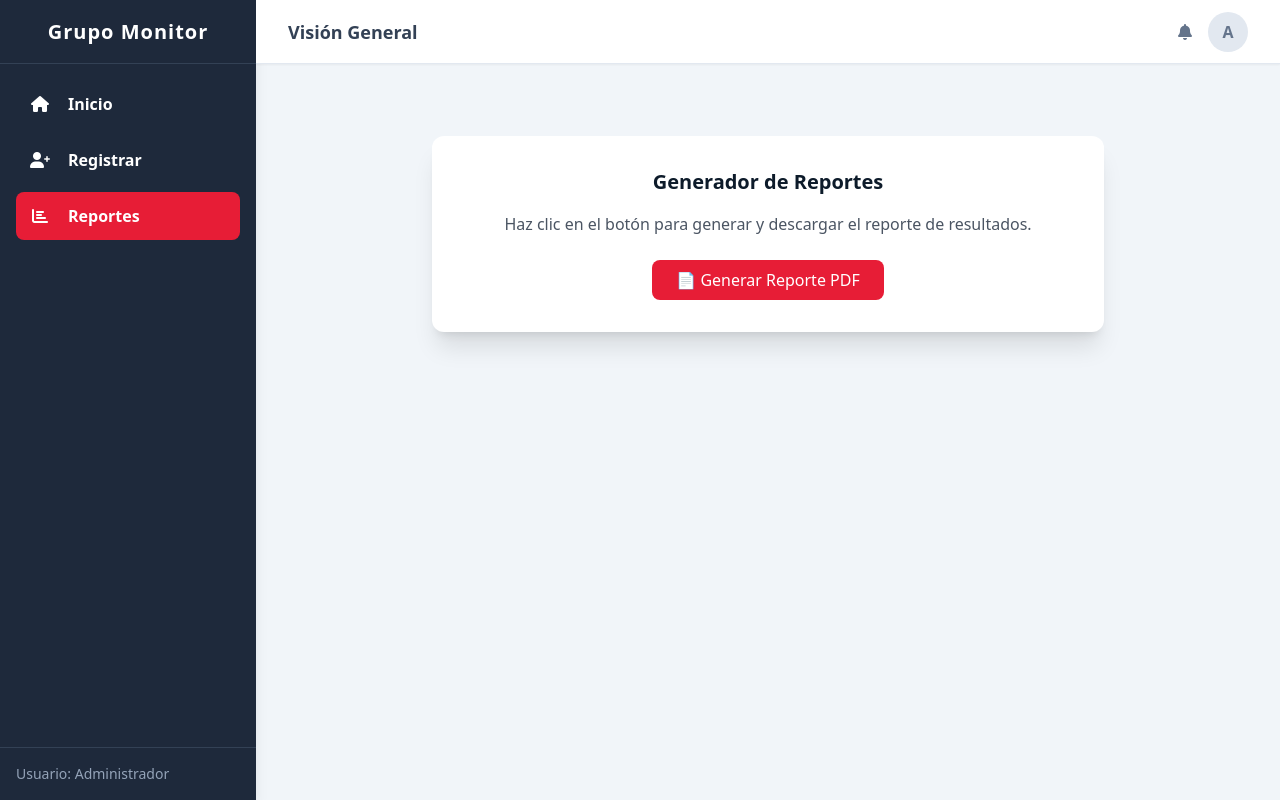
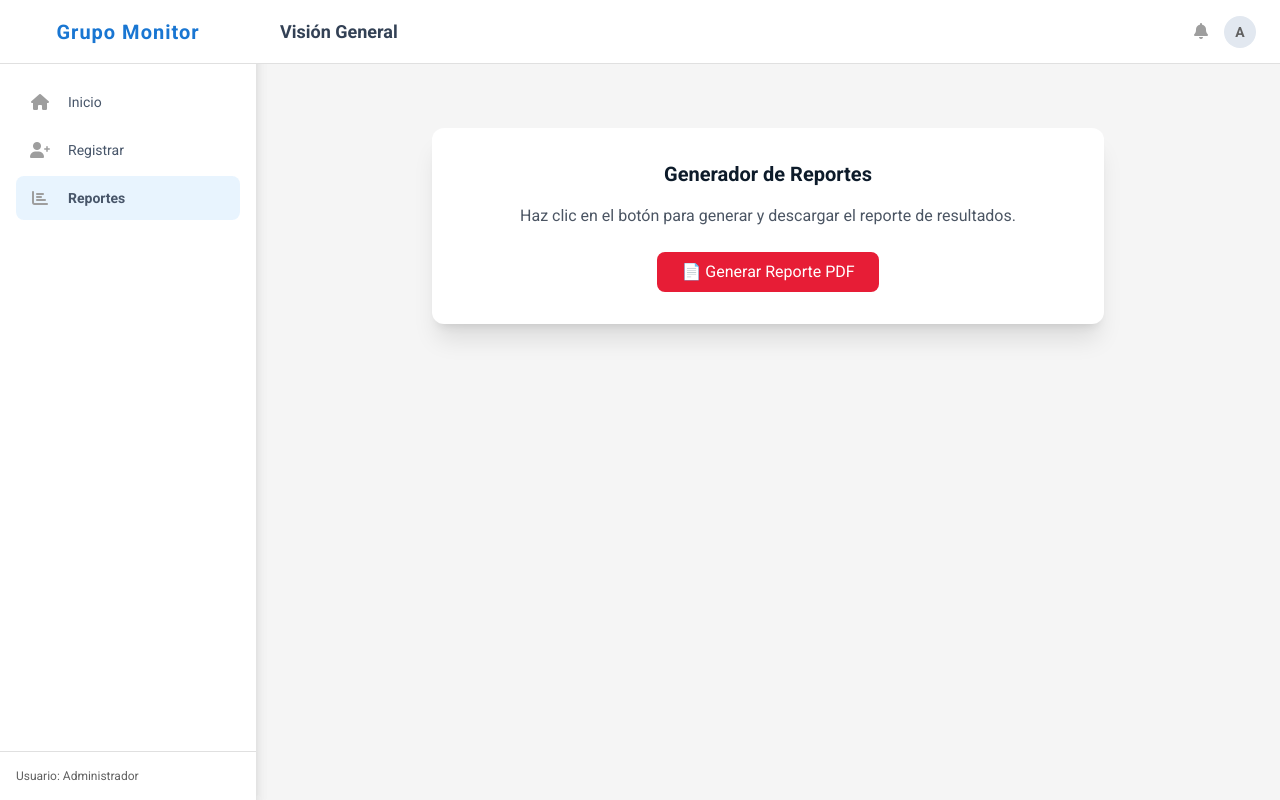
Before and after one commit to R4zor96/DataLink-app, an Angular app: page /dashboard/reports in a window 1280 px wide. Built offline with nearby package versions, Linux system fonts and the light colour scheme.

Commit message:
resegin V1

```diff
--- a/src/app/core/layout/header/header.component.html
+++ b/src/app/core/layout/header/header.component.html
@@ -1,13 +1,14 @@
-<header class="bg-white h-16 flex items-center justify-between px-8 border-b border-slate-200 shadow-sm flex-shrink-0">
+<header class="bg-background-paper h-16 flex items-center justify-between px-6 border-b border-secondary-light flex-shrink-0">
+
   <div>
     <h2 class="text-lg font-semibold text-slate-700">Visión General</h2>
   </div>
 
   <div class="flex items-center space-x-4">
-    <button class="text-slate-500 hover:text-brand-red transition-colors">
+    <button class="text-secondary hover:text-primary transition-colors">
       <i class="fas fa-bell"></i>
     </button>
-    <div class="w-10 h-10 rounded-full bg-slate-200 flex items-center justify-center text-slate-500 font-bold">
+    <div class="w-8 h-8 rounded-full bg-slate-200 flex items-center justify-center text-secondary-dark font-bold text-sm">
       A
     </div>
   </div>
--- a/src/app/core/layout/main-layout/main-layout.component.html
+++ b/src/app/core/layout/main-layout/main-layout.component.html
@@ -1,14 +1,13 @@
-<div class="flex h-screen bg-slate-100">
-
-  <app-sidebar></app-sidebar>
+<div class="flex h-screen bg-background overflow-hidden">
+  <app-sidebar
+    class="w-64 flex-shrink-0 bg-background-paper shadow-lg"
+  ></app-sidebar>
 
   <div class="flex-1 flex flex-col overflow-hidden">
+    <app-header class="bg-background-paper"></app-header>
 
-    <app-header></app-header>
-
-    <main class="flex-1 overflow-x-hidden overflow-y-auto p-4 sm:p-6 lg:p-8">
+    <main class="flex-1 overflow-x-hidden overflow-y-auto p-6">
       <router-outlet></router-outlet>
     </main>
-
   </div>
 </div>
--- a/src/app/core/layout/sidebar/sidebar.component.html
+++ b/src/app/core/layout/sidebar/sidebar.component.html
@@ -1,28 +1,27 @@
-<div class="w-64 bg-brand-dark text-white flex flex-col shadow-lg h-full">
-  <!-- Header -->
-  <div class="h-16 flex items-center justify-center border-b border-slate-700 flex-shrink-0">
-    <h1 class="text-xl font-bold tracking-wider">Grupo Monitor</h1>
+<div class="w-64 bg-background-paper text-slate-700 flex flex-col shadow-lg h-full overflow-hidden">
+
+  <div class="h-16 flex items-center justify-center border-b border-secondary-light flex-shrink-0 px-4">
+    <h1 class="text-xl font-bold tracking-wider text-primary-dark">Grupo Monitor</h1>
   </div>
 
-  <!-- Menú principal -->
-  <nav class="flex-grow p-4">
+  <nav class="flex-grow p-4 overflow-y-auto">
     <ul>
-      <li *ngFor="let item of menuItems" class="mb-2">
+      <li *ngFor="let item of menuItems" class="mb-1">
         <a
           [routerLink]="item.path"
-          routerLinkActive="bg-brand-red text-white"
-          [routerLinkActiveOptions]="{ exact: item.path === '/dashboard' }"
-          class="flex items-center p-3 rounded-lg hover:bg-slate-700 transition-all duration-200 ease-in-out transform hover:translate-x-1"
+          routerLinkActive="bg-primary/10 text-primary-dark font-semibold rounded-lg"
+          [routerLinkActiveOptions]="{exact: item.path === '/dashboard'}"
+          class="flex items-center p-3 rounded-lg text-slate-600 hover:bg-slate-100 transition-colors duration-200"
+          [title]="item.label"
         >
-          <i class="fas {{ item.icon }} w-6 text-center"></i>
-          <span class="ml-4 font-semibold">{{ item.label }}</span>
+          <i class="fas {{item.icon}} w-6 text-center flex-shrink-0 text-secondary group-hover:text-slate-700 router-link-active:text-primary-dark"></i>
+          <span class="ml-4 text-sm">{{ item.label }}</span>
         </a>
       </li>
     </ul>
   </nav>
 
-  <!-- Usuario actual -->
-  <div class="p-4 border-t border-slate-700 flex-shrink-0">
-    <p class="text-sm text-slate-400">Usuario: Administrador</p>
+  <div class="p-4 border-t border-secondary-light flex-shrink-0">
+    <p class="text-xs text-secondary-dark">Usuario: Administrador</p>
   </div>
 </div>
--- a/src/app/shared/components/bar-chart/bar-chart.component.html
+++ b/src/app/shared/components/bar-chart/bar-chart.component.html
@@ -1,10 +1,13 @@
-<div class="bg-white rounded-xl shadow-lg p-6 w-full h-full flex flex-col">
-  <div class="flex items-center justify-between mb-2 flex-shrink-0">
-    <h3 class="text-lg font-bold text-brand-dark">{{ title }}</h3>
-    <i class="fa-solid fa-chart-column text-brand-red text-2xl"></i>
+<div class="bg-white rounded-lg shadow-md p-4 w-full h-full flex flex-col">
+  <div class="flex items-start justify-between mb-2 flex-shrink-0">
+     <div>
+       <h3 class="text-base font-semibold text-slate-700">{{ title }}</h3>
+       <p class="text-xs text-gray-500 mt-0.5">{{ description }}</p>
+     </div>
+    <i class="fa-solid fa-chart-column text-brand-red text-lg"></i>
   </div>
-  <p class="text-sm text-gray-500 mb-4 flex-shrink-0">{{ description }}</p>
-  <div class="relative w-full flex-grow min-h-0">
+
+   <div class="relative w-full flex-grow min-h-0 mt-2">
     <canvas #barCanvas></canvas>
   </div>
 </div>
--- a/src/app/shared/components/gauge-chart/gauge-chart.component.html
+++ b/src/app/shared/components/gauge-chart/gauge-chart.component.html
@@ -1,28 +1,25 @@
-<div class="bg-white rounded-xl shadow-lg p-6 w-full h-full flex flex-col">
+<div class="bg-white rounded-lg shadow-md p-4 w-full h-full flex flex-col">
   <div class="flex items-start justify-between mb-2 flex-shrink-0">
     <div>
-      <h3 class="text-lg font-bold text-brand-dark">{{ title }}</h3>
-      <p class="text-sm text-gray-500 mt-1">{{ description }}</p>
+      <h3 class="text-base font-semibold text-slate-700">{{ title }}</h3>
+      <p class="text-xs text-gray-500 mt-0.5">{{ description }}</p>
     </div>
-    <div class="text-brand-red text-2xl">
-      <i class="fas fa-tachometer-alt-fast"></i> </div>
+    <div class="text-brand-red text-lg">
+      <i class="fas fa-tachometer-alt-fast"></i>
+    </div>
   </div>
 
-  <div class="relative flex items-center justify-center h-48 mb-4 flex-shrink-0">
-    <canvas #gaugeCanvas class="max-w-[250px] max-h-[125px]"></canvas>
-
-    <div class="absolute bottom-2 flex flex-col items-center justify-center">
-      <p class="text-3xl font-extrabold text-brand-dark">{{ displayValue }}</p>
+   <div class="relative flex items-center justify-center h-40 mb-2 flex-shrink-0">
+    <canvas #gaugeCanvas class="max-w-[200px] max-h-[100px]"></canvas>
+    <div class="absolute bottom-1 flex flex-col items-center justify-center">
+      <p class="text-2xl font-bold text-brand-dark">{{ displayValue }}</p>
       <p class="text-xs text-gray-500">{{ data[0]?.label || 'Valor' }}</p>
     </div>
   </div>
 
-  <div class="flex justify-center space-x-6 text-xs text-gray-700 mt-auto pt-2 border-t border-slate-100">
+  <div class="flex justify-center space-x-4 text-xs text-gray-700 mt-auto pt-2 border-t border-slate-100 flex-shrink-0">
     <div class="flex items-center space-x-1.5" *ngFor="let item of data">
-      <span
-        class="w-3 h-3 rounded-sm shadow-sm flex-shrink-0"
-        [style.backgroundColor]="item.color">
-      </span>
+      <span class="w-3 h-3 rounded-sm shadow-sm flex-shrink-0" [style.backgroundColor]="item.color"></span>
       <span class="truncate">{{ item.label }}</span>
     </div>
   </div>
--- a/src/app/shared/components/kpi-card/kpi-card.component.html
+++ b/src/app/shared/components/kpi-card/kpi-card.component.html
@@ -1,12 +1,10 @@
-<div class="bg-white rounded-lg shadow-md p-6 h-full">
-  <div class="flex items-start justify-between">
-    <div>
-      <h3 class="text-sm font-semibold uppercase text-slate-500">{{ title }}</h3>
-      <p class="text-4xl font-bold text-brand-red mt-2">{{ value }}</p>
-    </div>
-    <div class="text-2xl text-slate-300">
-      <i [class]="iconClass"></i>
-    </div>
+<div class="bg-white rounded-lg shadow-md p-4 flex items-center space-x-4 h-full">
+  <div class="flex-shrink-0 bg-brand-dark rounded-lg p-3">
+    <i [class]="iconClass" class="text-white text-xl"></i>
   </div>
-  <p *ngIf="description" class="text-xs text-slate-400 mt-3">{{ description }}</p>
+  <div class="flex-1 min-w-0">
+    <p class="text-xs font-medium text-gray-500 uppercase truncate">{{ title }}</p>
+    <p class="text-2xl font-bold text-slate-800 truncate">{{ value }}</p>
+    <p *ngIf="description" class="text-xs text-gray-400 mt-1 truncate">{{ description }}</p>
+  </div>
 </div>
--- a/src/app/shared/components/pie-chart/pie-chart.component.html
+++ b/src/app/shared/components/pie-chart/pie-chart.component.html
@@ -1,28 +1,25 @@
-<div class="bg-white rounded-xl shadow-lg p-6 w-full h-full flex flex-col">
+<div class="bg-white rounded-lg shadow-md p-4 w-full h-full flex flex-col">
   <div class="flex items-start justify-between mb-2 flex-shrink-0">
     <div>
-      <h3 class="text-lg font-bold text-brand-dark">{{ title }}</h3>
-      <p class="text-sm text-gray-500 mt-1">{{ description }}</p>
+      <h3 class="text-base font-semibold text-slate-700">{{ title }}</h3>
+      <p class="text-xs text-gray-500 mt-0.5">{{ description }}</p>
     </div>
-    <div class="text-brand-red text-2xl">
+    <div class="text-brand-red text-lg">
       <i class="fa-solid fa-chart-pie"></i>
     </div>
   </div>
 
-  <div class="relative flex items-center justify-center h-60 mb-4 flex-shrink-0">
-    <canvas #pieCanvas class="max-w-[220px] max-h-[220px]"></canvas>
+  <div class="relative flex items-center justify-center h-48 mb-2 flex-shrink-0">
+    <canvas #pieCanvas class="max-w-[180px] max-h-[180px]"></canvas>
     <div class="absolute flex flex-col items-center justify-center">
-      <p class="text-3xl font-extrabold text-brand-dark">{{ animatedValue }}%</p>
+      <p class="text-2xl font-bold text-brand-dark">{{ animatedValue }}%</p>
       <p class="text-xs text-gray-500">Total</p>
     </div>
   </div>
 
-  <div class="grid grid-cols-2 gap-x-4 gap-y-2 text-xs text-gray-700 overflow-y-auto min-h-0 flex-grow">
+  <div class="grid grid-cols-2 gap-x-3 gap-y-1.5 text-xs text-gray-700 overflow-y-auto min-h-0 mt-auto flex-shrink-0">
     <div class="flex items-center space-x-1.5" *ngFor="let item of data">
-      <span
-        class="w-3 h-3 rounded-sm shadow-sm flex-shrink-0"
-        [style.backgroundColor]="item.color">
-      </span>
+      <span class="w-3 h-3 rounded-sm shadow-sm flex-shrink-0" [style.backgroundColor]="item.color"></span>
       <span class="truncate">{{ item.label }}</span>
     </div>
   </div>
--- a/src/styles.css
+++ b/src/styles.css
@@ -1,4 +1,17 @@
 /* src/styles.css */
+@import url('https://fonts.googleapis.com/css2?family=Roboto:wght@300;400;500;700&display=swap');
+
 @tailwind base;
 @tailwind components;
 @tailwind utilities;
+
+@layer base {
+  html {
+    font-family: 'Roboto', sans-serif;
+  }
+}
+
+/* Ajuste global para que el fondo sea el gris claro */
+body {
+  @apply bg-background;
+}
--- a/tailwind.config.js
+++ b/tailwind.config.js
@@ -8,7 +8,22 @@ module.exports = {
       colors: {
         'brand-red': '#E71D36',
         'brand-red-dark': '#C2172D',
-        'brand-dark': '#1E293B', // Un azul/gris oscuro para fondos y texto
+        'brand-dark': '#1E293B',
+        // Paleta Material (ejemplos)
+        'primary': { // Azul principal
+          light: '#64b5f6',
+          DEFAULT: '#2196f3',
+          dark: '#1976d2',
+        },
+        'secondary': { // Gris para texto secundario, bordes
+           light: '#e0e0e0',
+           DEFAULT: '#9e9e9e',
+           dark: '#616161',
+        },
+        'background': { // Fondos
+           DEFAULT: '#f5f5f5', // Gris claro para el fondo general
+           paper: '#ffffff',   // Blanco para tarjetas
+        }
       }
     },
   },
```
Also changed, not shown: src/app/features/dashboard/pages/dashboard-page/dashboard-page.component.html (+52 -54 lines).
